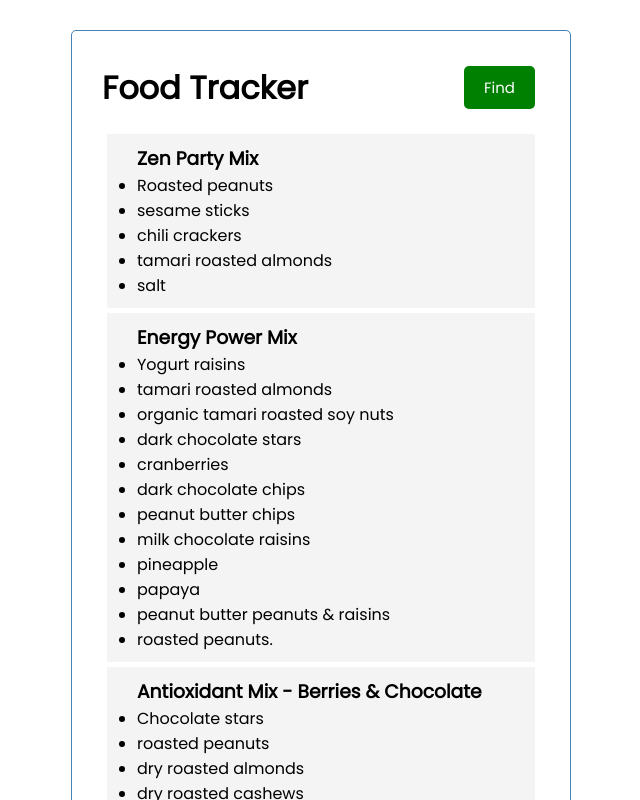
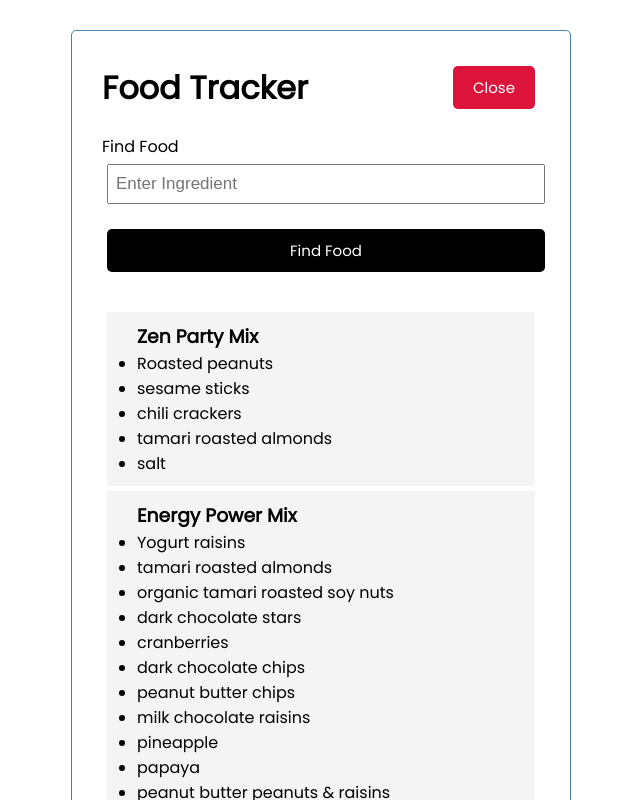
Before and after one commit to maldoam/food_tracker, a React (Create React App) app in the folder client/: page / in a window 1280 px wide. Both pictures are taken after a click on the button "Find". Shown: the top 800 px of the page, without its empty margins (319-959 px from the left). Built offline with nearby package versions, Linux system fonts and the light colour scheme.

Commit message:
Almost done??? (_ _).｡o○

```diff
--- a/client/src/App.js
+++ b/client/src/App.js
@@ -1,8 +1,10 @@
 import {useState} from "react";
 import Header from "./components/Header"
 import Foods from "./components/Foods"
+import FindFood from "./components/FindFood"
 
 function App() {
+  const [showFindFood, setShowFindFood] = useState(false);
   const [foods, setFoods] = useState([
     {
       "id": 13,
@@ -31,11 +33,22 @@ function App() {
     }
   ]);
 
-
+  // Find Food
+  const findFood = (ingredient) => {
+    console.log(ingredient);
+  }
 
   return (
     <div className = "container">
-      <Header />
+      <Header
+        onFind = {() => setShowFindFood(!showFindFood)}
+        showFindFood = {showFindFood}
+      />
+      {
+        (showFindFood) ?
+        (<FindFood onFind = {findFood}/>) :
+        ("")
+      }
       {
         (foods.length > 0) ?
         (<Foods foods = {foods}/>) :
--- a/client/src/components/FindFood.js
+++ b/client/src/components/FindFood.js
@@ -0,0 +1,34 @@
+import {useState} from "react";
+
+const FindFood = ({onFind}) => {
+  const [ingredient, setIngredient] = useState("");
+
+  const onSubmit = (e) => {
+    e.preventDefault();
+
+    if (!ingredient) {
+      alert("Please enter an ingredient");
+      return;
+    }
+
+    onFind(ingredient);
+    setIngredient("")
+  }
+
+  return (
+    <form className = "find-form" onSubmit = {onSubmit}>
+      <div className = "form-control">
+        <label>Find Food</label>
+        <input
+          type = "text"
+          placeholder = "Enter Ingredient"
+          value = {ingredient}
+          onChange = {(e) => setIngredient(e.target.value)}
+        />
+      </div>
+      <input className = "btn btn-block" type = "submit" value = "Find Food" />
+    </form>
+  );
+}
+
+export default FindFood;
--- a/client/src/components/Header.js
+++ b/client/src/components/Header.js
@@ -1,15 +1,23 @@
 import PropTypes from "prop-types"
 import Button from "./Button"
 
-const Header = ({title}) => {
-  const onClick = () => {
-    console.log("Click!");
-  }
-
+const Header = ({title, onFind, showFindFood}) => {
   return (
     <header className = "header">
       <h1>{title}</h1>
-      <Button color = "green" text = "Find" onClick = {onClick} />
+      <Button
+        color = {
+          (showFindFood) ?
+          ("crimson") :
+          ("green")
+        }
+        text = {
+          (showFindFood) ?
+          ("Close") :
+          ("Find")
+        }
+        onClick = {onFind}
+      />
     </header>
   );
 }
@@ -22,7 +30,6 @@ Header.propTypes = {
   title: PropTypes.string.isRequired
 };
 
-// CSS in JS
 const headingStyle = {
   color: "red",
   backgroundColor: "black"
--- a/client/src/index.css
+++ b/client/src/index.css
@@ -72,7 +72,7 @@ body {
   justify-content: space-between;
 }
 
-.add-form {
+.find-form {
   margin-bottom: 40px;
 }
 
```
